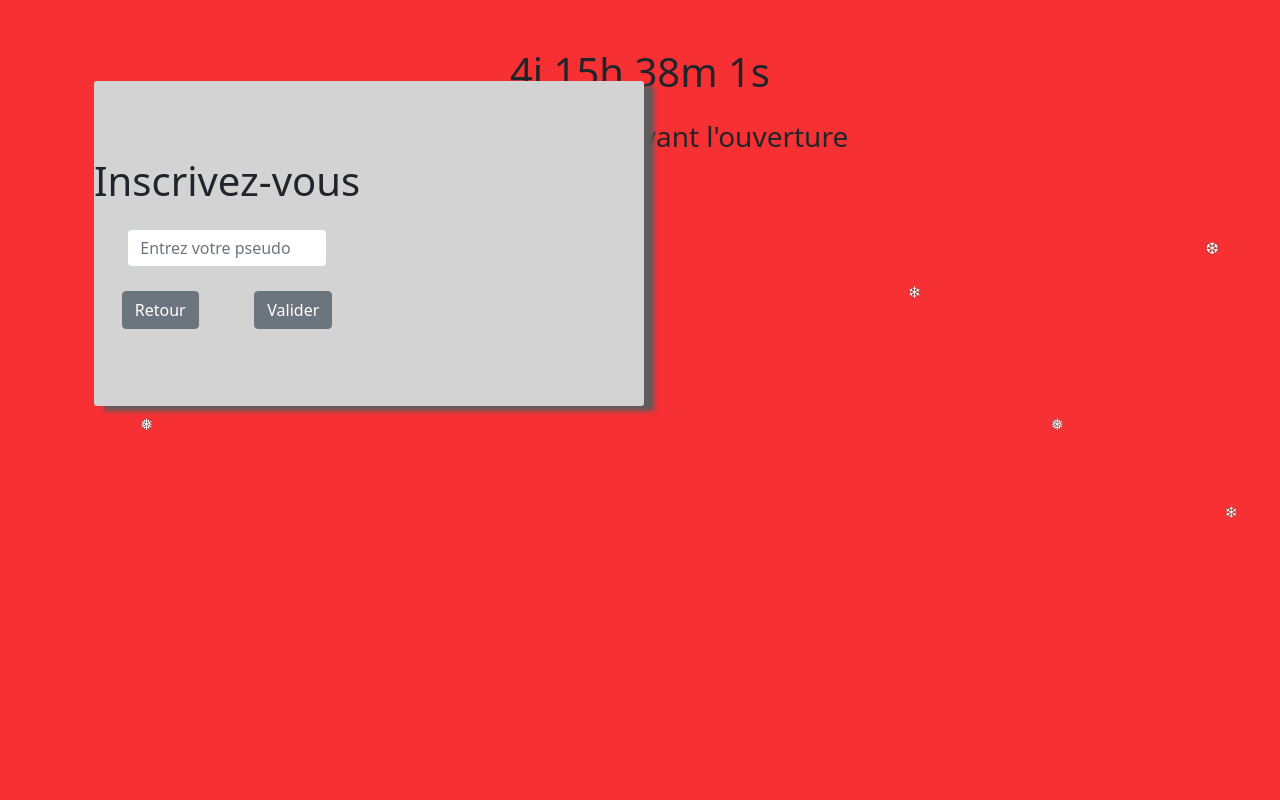
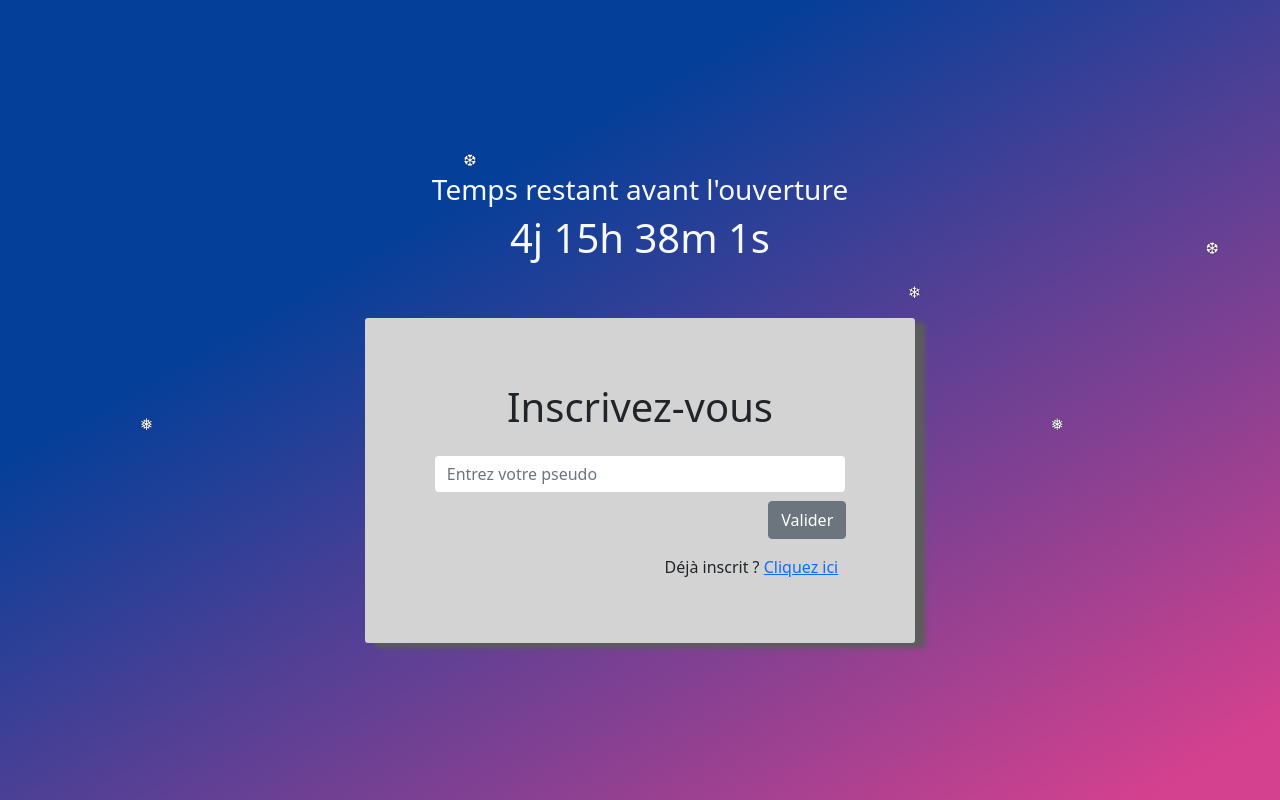
Before and after one commit to Aekyu/Projet-Noel, a PHP site: page / in a window 1280 px wide. Run offline with PHP 8.4, Linux system fonts and the light colour scheme; data comes from the database, SQL or seed files in the repository.

Commit message:
Avancement page principale

```diff
--- a/index.php
+++ b/index.php
@@ -6,7 +6,7 @@ require_once "ressources.php";
 ?>
 
 <!DOCTYPE html>
-<html lang="en">
+<html lang="fr">
 
 <head>
   <meta charset="UTF-8" />
@@ -19,26 +19,30 @@ require_once "ressources.php";
 
 <body class="container">
   <div class="container">
+    <div>
+      <h3 class="text-center mt-3 text-light">Temps restant avant l'ouverture</h3>
+    </div>
     <div id="hiddenContent">
-      <div class="d-flex justify-content-center mt-5">
+      <div class="d-flex justify-content-center text-light">
         <h1><span id="showTimer"></span></h1>
       </div>
-      <div>
-        <h3 class="text-center mt-3">Temps restant avant l'ouverture</h3>
-      </div>
     </div>
-    <div class="d-flex justify-content-center" id="fly">
-      <div id="flyWindow" class="d-flex align-items-center">
-        <div>
-          <h1 id=" loginContent" class="text-center pb-3">Inscrivez-vous</h1>
-          <form class="styleFondPage" action="#" method="POST">
+    <form class="styleFondPage" action="#" method="POST">
+      <div class="d-flex justify-content-center mt-5" id="fly">
+        <div id="flyWindow" class="d-flex align-items-center justify-content-center">
+          <div class=" w-100">
+            <h1 id=" loginContent" class="text-center mb-4">Inscrivez-vous</h1>
             <div class="d-flex justify-content-center">
               <input class="user form-control w-75" type="text" name='pseudo' placeholder="Entrez votre pseudo">
             </div>
-            <div class="d-flex justify-content-around mt-4">
-              <a href="./index.php"><span type="submit" class="btn btn-secondary">Retour</span></a>
-              <button class="styleBouton btn btn-secondary" type="submit">Valider</button>
+            <div class="d-flex justify-content-center">
+              <div class="d-flex justify-content-end w-75 mt-2">
+                <!-- <a href="./index.php"><span type="submit" class="btn btn-secondary">Retour</span></a> -->
+                <button class="styleBouton btn btn-secondary" type="submit">Valider</button>
+              </div>
             </div>
+
+
             <?php
             if ($_POST) {
               $pseudo = $_POST['pseudo'];
@@ -53,12 +57,20 @@ require_once "ressources.php";
               $mysqli->close();
             }
             ?>
-          </form>
+            <div class="d-flex justify-content-center pt-3">
+              <div class=" w-75">
+                <div class="d-flex align-items-end justify-content-end ">
+                  <p class="mb-0 mx-2">Déjà inscrit ? <a href="page_principale.php">Cliquez ici</a> </p>
+                  <!-- <button class="styleBouton btn btn-secondary" type="submit">Connexion</button> -->
+                </div>
+              </div>
+            </div>
+          </div>
         </div>
-      </div>
-    </div>
+    </form>
+  </div>
 
-    <!-- <div class="d-flex justify-content-center">
+  <!-- <div class="d-flex justify-content-center">
       <button class="btn btn-success mt-5" onclick="hiddenFunction()">
         Temps restant
       </button>
--- a/style.css
+++ b/style.css
@@ -5,9 +5,21 @@
   box-sizing: border-box;
 }
 
+
+html,
+  body {
+    width: 100% !important;
+    min-width: 0 !important;
+    max-width: none !important;
+    height: 100% !important;
+    max-height: none !important;
+    overflow: hidden !important;
+    overflow-x: hidden !important;
+    margin: 0px;
+  }
+
 body {
   position: relative;
-
   display: -webkit-box;
   display: -ms-flexbox;
   display: flex;
@@ -17,20 +29,22 @@ body {
   -webkit-box-align: center;
   -ms-flex-align: center;
   align-items: center;
-  background: #f63033;
+  height: 100%;
+  background-repeat: no-repeat;
+  background-color: #d4418e;
+  background-image: linear-gradient(330deg, #d4418e 5%, #043f99 70%);
+
 }
 
-#fly{
+#timer{
   position: absolute;
-  top:50%;
+  top: 15%;
 }
 
 #flyWindow {
-  /* position: absolute; */
   width: 550px;
   height: 325px;
   background-color: lightgrey;
-  /* top: 250px; */
   border-radius: 3px;
   box-shadow: 10px 5px 5px rgb(92, 92, 92);
 }
```
Also changed, not shown: other parts of style.css (+40 -0 lines), page_principale.php (added, +84 -0 lines), page_tas.php (added, +15 -0 lines), fond.png (added), fond_auto_x2.png (added), house.png (added), img1.png (added), pannel.png (added), pannel1.png (added), tree.png (added).
